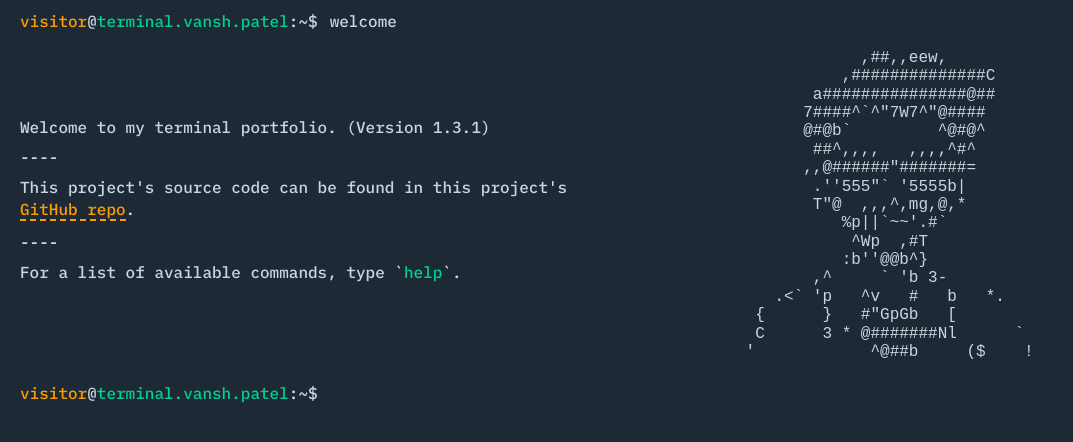
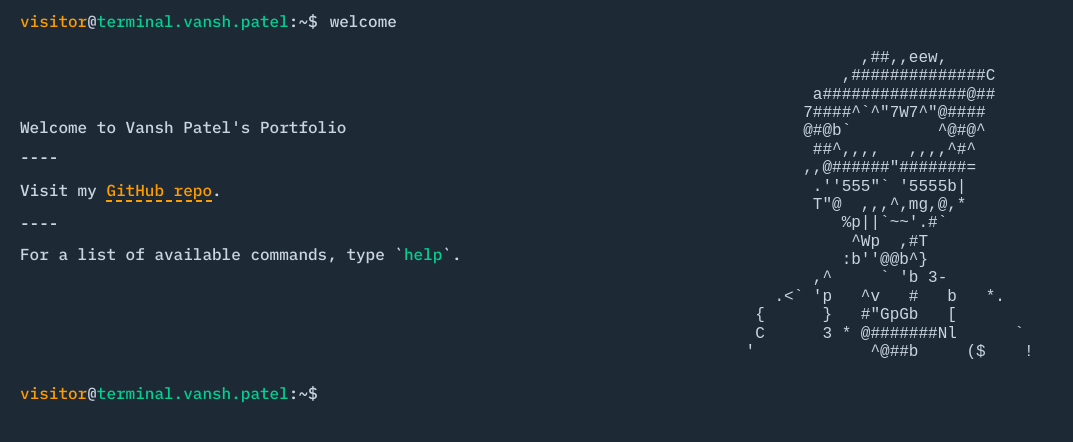
Before and after one commit to patel-vansh1607/terminal-portfolio, a React (Vite) app: page / in a window 1280 px wide. Shown: the top 442 px of the page, without its empty margins (0-1073 px from the left). Built offline with nearby package versions, Linux system fonts and the light colour scheme.

Commit message:
Update Welcome component to personalize portfolio introduction and GitHub link

```diff
--- a/src/components/commands/Welcome.tsx
+++ b/src/components/commands/Welcome.tsx
@@ -34,11 +34,11 @@ const Welcome: React.FC = () => {
           `}
           </PreNameMobile>
         </PreWrapper>
-        <div>Welcome to my terminal portfolio. (Version 1.3.1)</div>
+        <div>Welcome to Vansh Patel's Portfolio</div>
         <Seperator>----</Seperator>
         <div>
-          This project's source code can be found in this project's{" "}
-          <Link href="https://github.com/satnaing/terminal-portfolio">
+          Visit my{" "}
+          <Link href="https://github.com/patel-vansh1607">
             GitHub repo
           </Link>
           .
```
